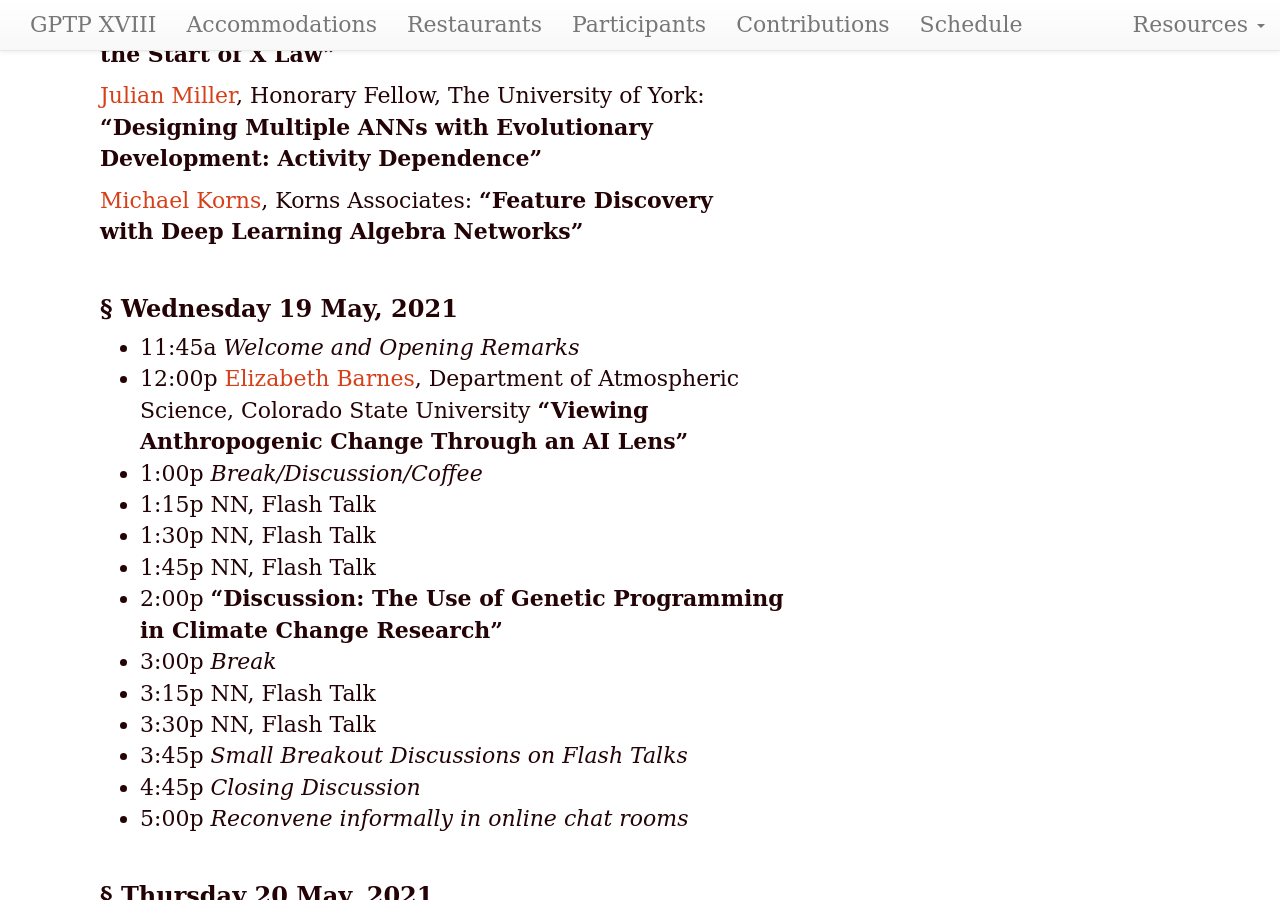
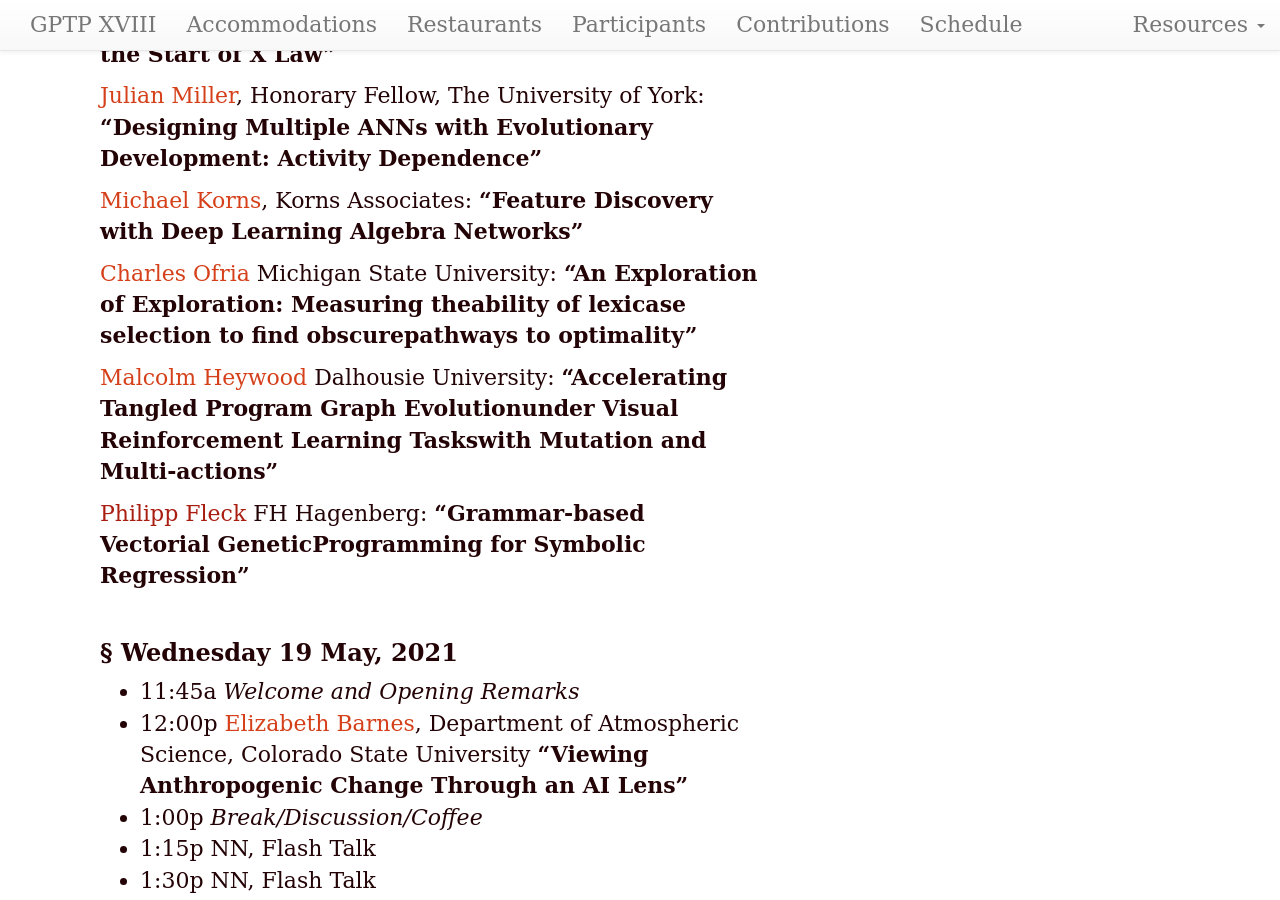
Before and after one commit to GPTP-workshop/gptp-workshop.github.io, a Jekyll site: the page built from schedule.md, in a window 1280 px wide and 900 px high, scrolled down 1006 px. Built offline with Jekyll 4.4.1, drawn with Linux system fonts in a browser that asks for light colours; some of the changed text lies outside the part shown.

Commit message:
Update schedule.md

```diff
--- a/schedule.md
+++ b/schedule.md
@@ -36,7 +36,14 @@ The Center for Evolution and Medicine, Arizona State University:
 [Michael Korns](https://www.researchgate.net/profile/Michael-Korns), Korns Associates:
 **"Feature Discovery with Deep Learning Algebra Networks"**
 
+[Charles Ofria](https://ofria.com/) Michigan State University:
+**"An Exploration of Exploration: Measuring theability of lexicase selection to find obscurepathways to optimality"**
 
+[Malcolm Heywood](https://web.cs.dal.ca/~mheywood/) Dalhousie University:
+**"Accelerating Tangled Program Graph Evolutionunder Visual Reinforcement Learning Taskswith Mutation and Multi-actions"**
+
+[Philipp Fleck]() FH Hagenberg:
+**"Grammar-based Vectorial GeneticProgramming for Symbolic Regression"**
 
 
 ### Wednesday 19 May, 2021
```
Also changed, not shown: other parts of schedule.md (+1 -1 lines).
